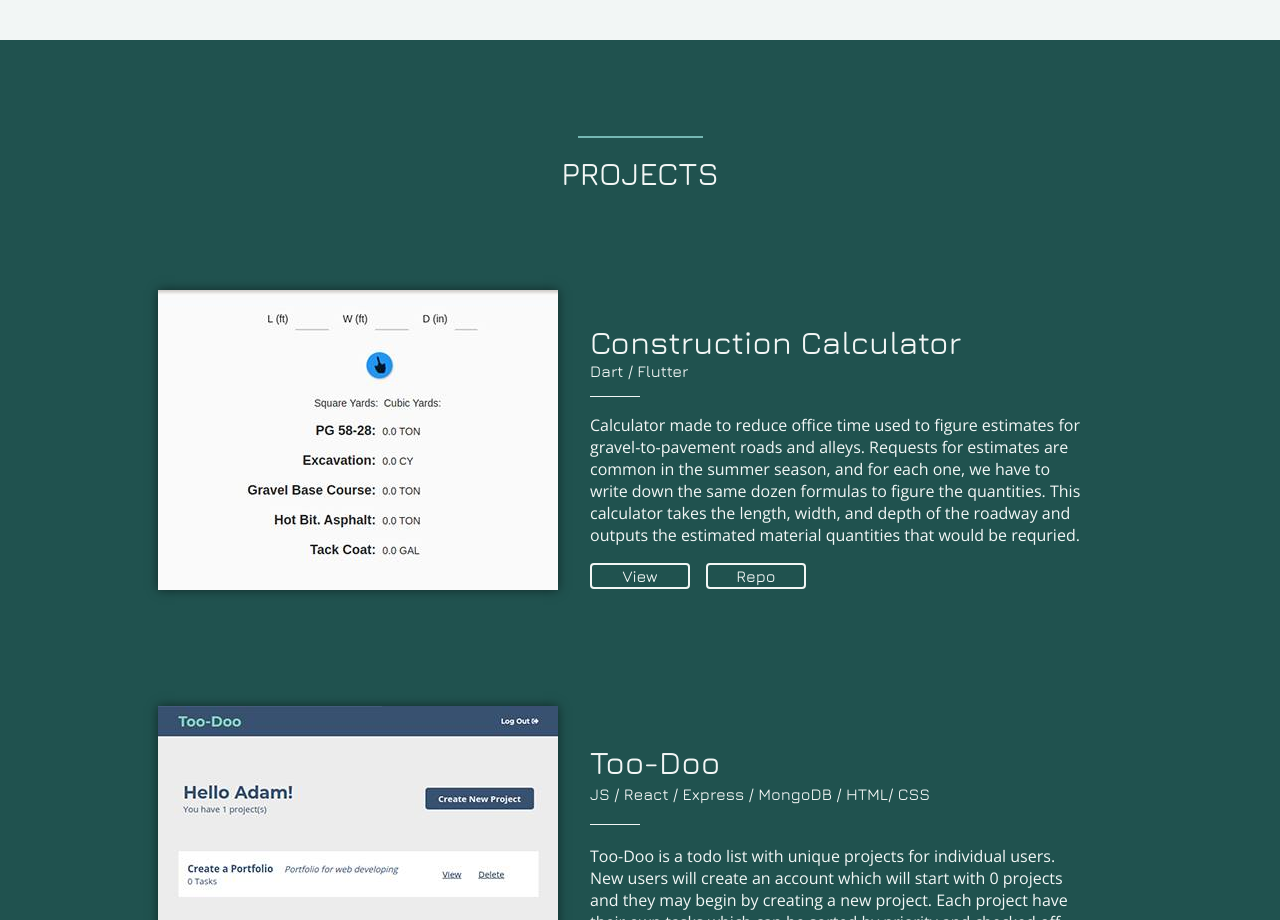
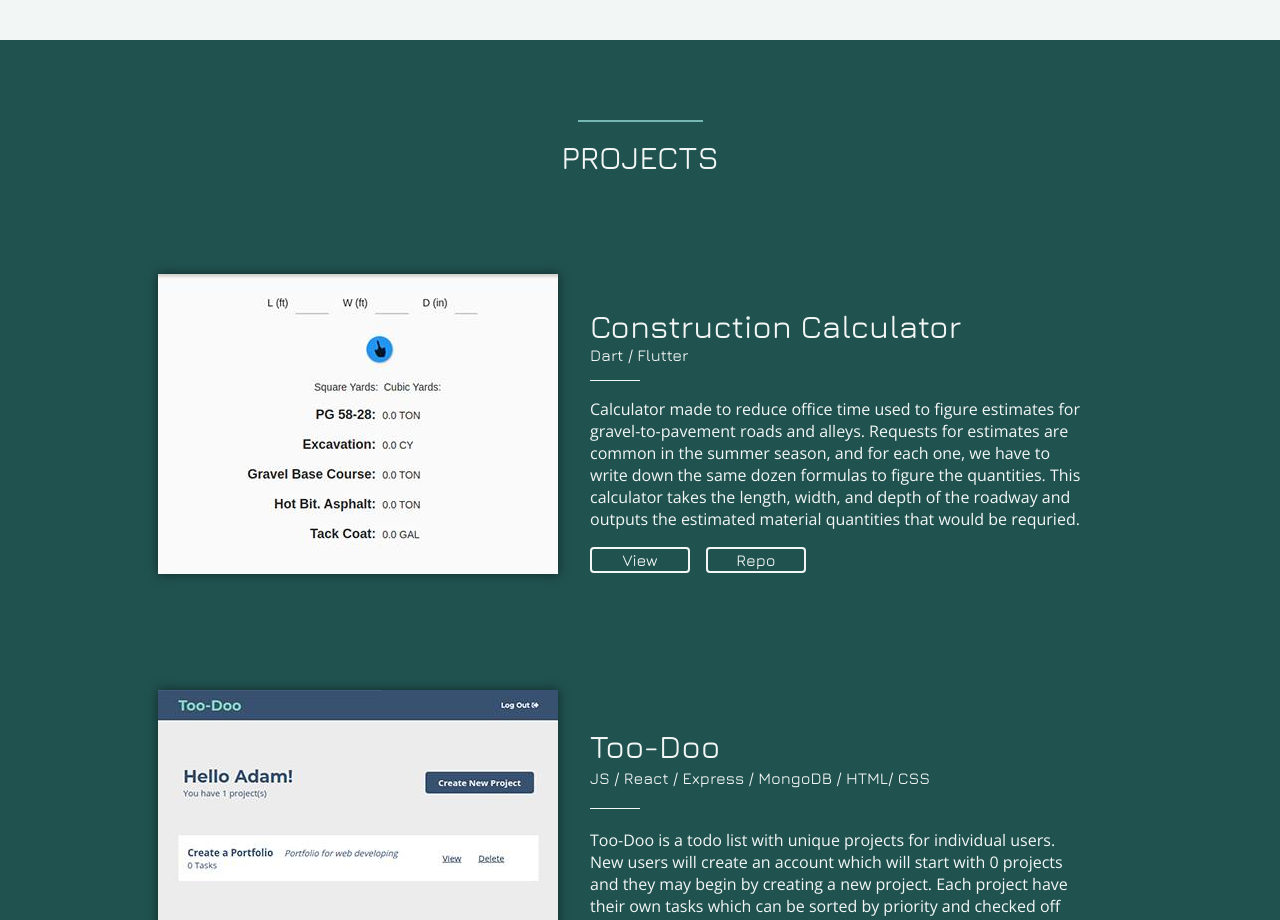
Before and after one commit to ajhanson22227/portfolio, a React (Create React App) app: page / in a window 1280 px wide. Shown: the part 1400-2320 px from the top of the page. Built offline with nearby package versions, Linux system fonts and the light colour scheme.

Commit message:
Remove margin from line above project title the margin top would make the space unequal

```diff
--- a/src/components/Project/Project.css
+++ b/src/components/Project/Project.css
@@ -13,7 +13,8 @@
     width: 125px;
     height: 2px;
     background-color: #75B7B3;
-    margin: 1em auto
+    margin: auto;
+    margin-bottom: 1em;
 }
 
 .top-projects-title{
```
